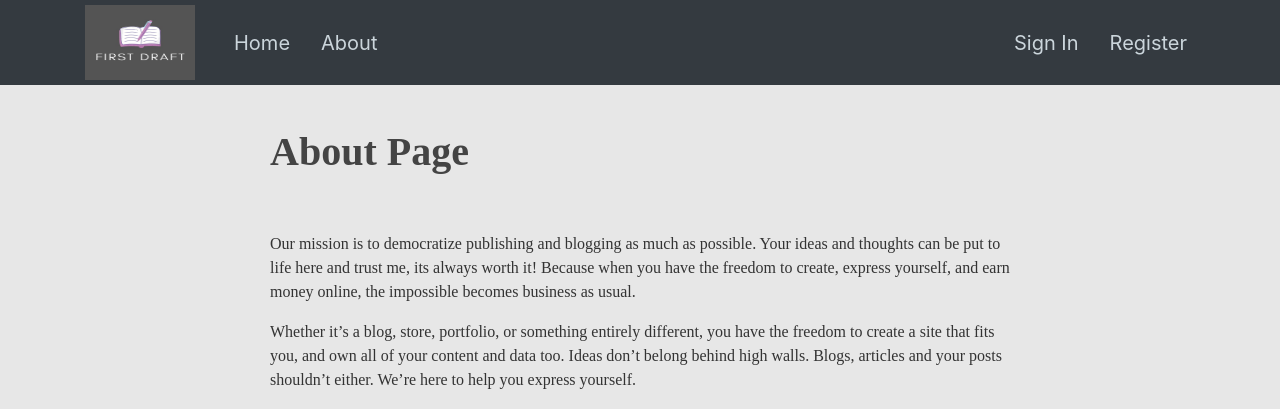
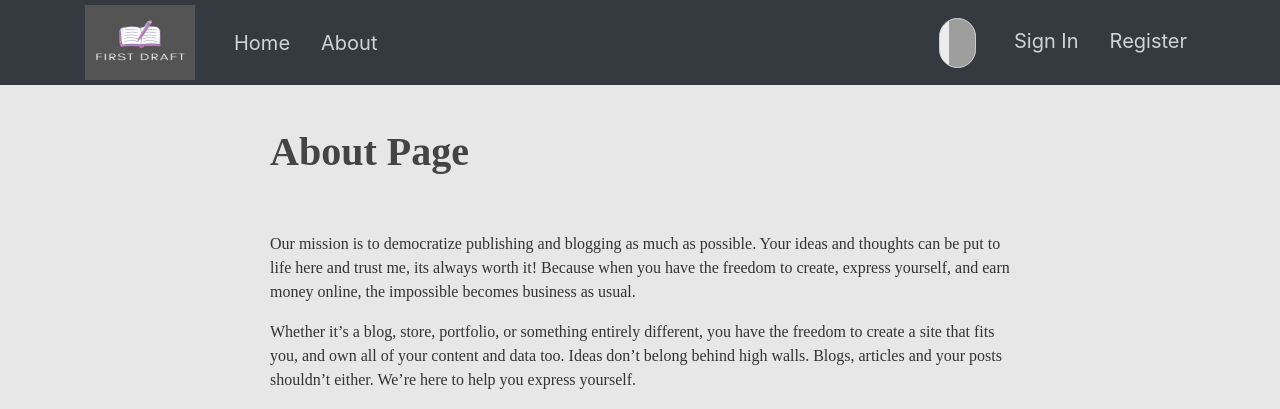
Before and after one commit to Swapnil0506/First-Draft, a Django app: page /about/ in a window 1280 px wide. Shown: the top 409 px of the page. Run offline with Django 3.2, Linux system fonts and the light colour scheme; some libraries are stand-ins or nearby versions; grey boxes are pictures that could not be loaded.

Commit message:
Updates done

```diff
--- a/blog/templates/blog/base.html
+++ b/blog/templates/blog/base.html
@@ -37,11 +37,21 @@
               <!-- Navbar Right Side -->
               <div class="navbar-nav">
                 {% if user.is_authenticated %}
+                <div style="margin-right:15px; font-size: 20px">
+                  <form id="demo-2" method="GET" action="{% url 'search_blogs' %}">
+                      <input type="search" name="qu" placeholder="Search Blogs">
+                  </form>
+                </div>
                 <a class="nav-item nav-link" style="margin-left: 15px; font-size: 20px;">Hey, {{user.username}} &#128516;</a>
                 <a class="nav-item nav-link" href="{% url 'post-create' %}" style="margin-left:15px; font-size: 20px">Create Post</a>
                 <a class="nav-item nav-link" href="{% url 'profile' %}" style="margin-left:15px; font-size: 20px">Profile</a>
                 <a class="nav-item nav-link" href="{% url 'logout' %}" style="margin-left:15px; font-size: 20px">Logout</a>
                 {% else %}
+                <div style="margin-right:15px; font-size: 20px">
+                  <form id="demo-2" method="GET" action="{% url 'search_blogs' %}">
+                      <input type="search" name="qu" placeholder="Search Blogs">
+                  </form>
+                </div>
                 <a class="nav-item nav-link" href="{% url 'login' %}" style="margin-left:15px; font-size: 20px">Sign In</a>
                 <a class="nav-item nav-link" href="{% url 'register' %}" style="margin-left:15px; font-size: 20px">Register</a>
                 {% endif %}
@@ -130,6 +140,61 @@
         }
       </script>
 
+<style>
+  input[type=search] {
+    -webkit-appearance: textfield;
+    -webkit-box-sizing: content-box;
+    font-family: inherit;
+    font-size: 100%;
+  }
+  input[type=search] {
+    background: #ededed url(https://static.tumblr.com/ftv85bp/MIXmud4tx/search-icon.png) no-repeat 9px center;
+    border: solid 1px #ccc;
+    padding: 9px 10px 9px 32px;
+    width: 55px;
+
+    -webkit-border-radius: 10em;
+    -moz-border-radius: 10em;
+    border-radius: 10em;
+
+    -webkit-transition: all .5s;
+    -moz-transition: all .5s;
+    transition: all .5s;
+  }
+  input[type=search]:focus {
+    width: 160px;
+    background-color: #fff;
+    border-color: #66CC75;
+
+    -webkit-box-shadow: 0 0 5px rgba(109,207,246,.5);
+    -moz-box-shadow: 0 0 5px rgba(109,207,246,.5);
+    box-shadow: 0 0 5px rgba(109,207,246,.5);
+  }
+
+  #demo-2 input[type=search] {
+    width: 15px;
+    padding-left: 10px;
+    color: transparent;
+    cursor: pointer;
+  }
+  #demo-2 input[type=search]:hover {
+    background-color: #fff;
+  }
+  #demo-2 input[type=search]:focus {
+    width: 160px;
+    padding-left: 32px;
+    color: #000;
+    background-color: #fff;
+    cursor: auto;
+  }
+  #demo-2 input:-moz-placeholder {
+    color: transparent;
+  }
+  #demo-2 input::-webkit-input-placeholder {
+    color: transparent;
+  }
+      </style>
+
         <!-- Optional JavaScript -->
     <!-- jQuery first, then Popper.js, then Bootstrap JS -->
     <script src="https://code.jquery.com/jquery-3.3.1.slim.min.js" integrity="sha384-q8i/X+965DzO0rT7abK41JStQIAqVgRVzpbzo5smXKp4YfRvH+8abtTE1Pi6jizo" crossorigin="anonymous"></script>
```
Also changed, not shown: blog/templates/blog/base1.html (+10 -0 lines), blog/templates/blog/home.html (+3 -10 lines).
